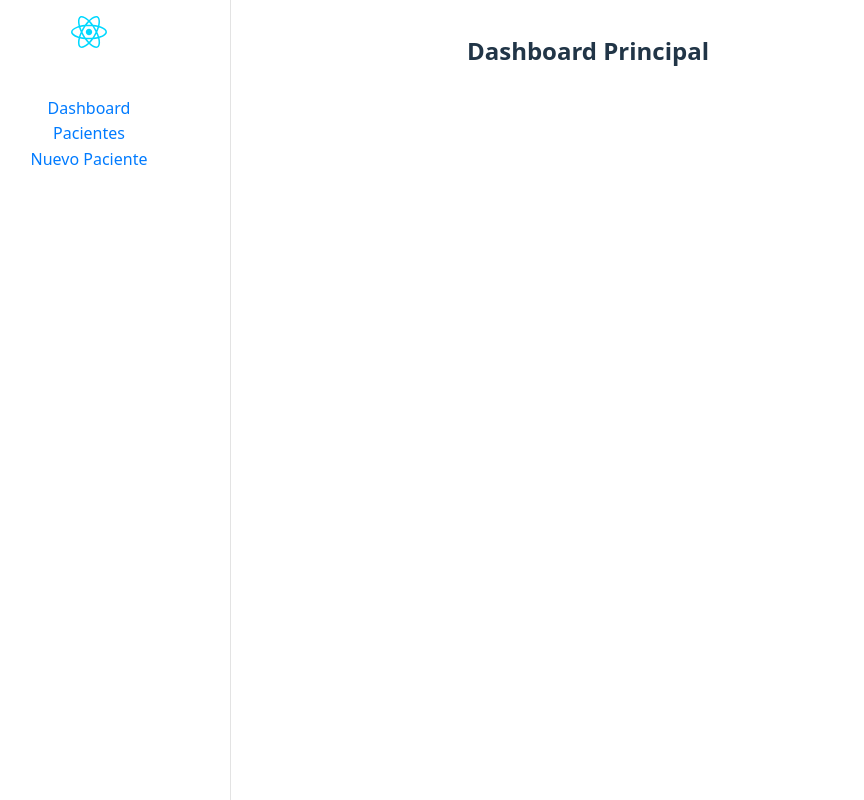
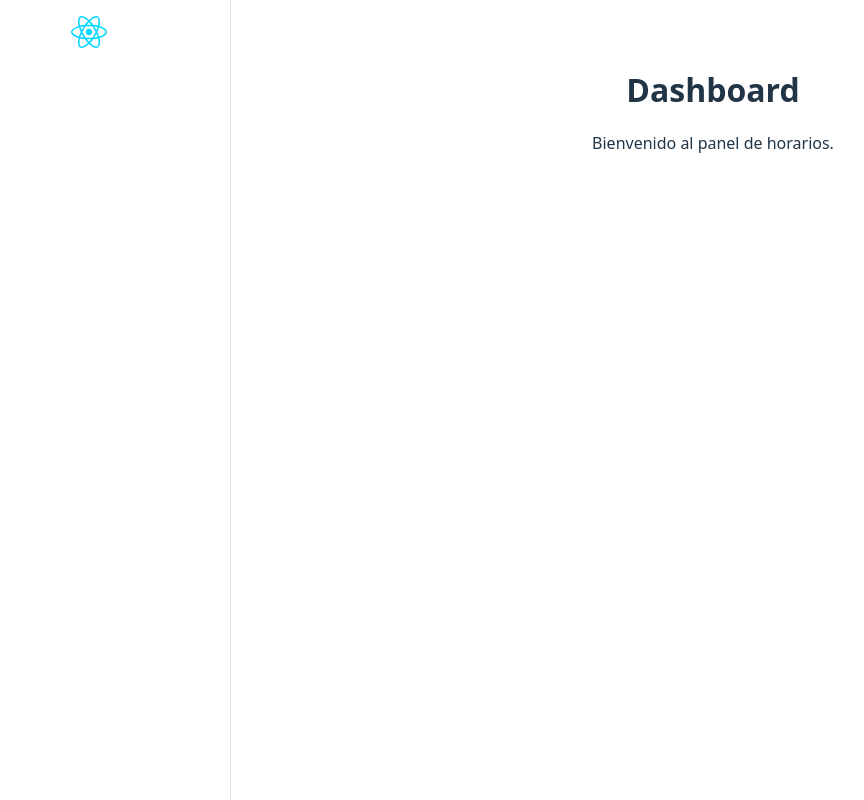
Before and after one commit to JaquelineCarmona0597/AppWeb_veterinaria, a React (Vite) app: page /admin/horarios in a window 1280 px wide. Shown: the whole page, without its empty margins (52-916 px from the left). Built offline with nearby package versions, Linux system fonts and the light colour scheme.

Commit message:
añadir routeo en approuter

```diff
--- a/src/App.jsx
+++ b/src/App.jsx
@@ -1,24 +1,15 @@
-import React, { useState } from 'react';
-import Login from './components/auth/login';      // Asegúrate que la ruta sea correcta
-import SignUp from './components/auth/SignUp';
-import AdminPanel from './components/admin/adminpanel';     // Importa el nuevo componente
+// App.js
+
+import React from 'react';
 import './css/App.css';
+import AppRouter from './components/routes/AppRouter'; // Importa el enrutador
 
 function App() {
-  const [isLoginPage, setIsLoginPage] = useState(true);
-
-  // Funciones para cambiar entre vistas
-  const navigateToSignUp = () => setIsLoginPage(false);
-  const navigateToLogin = () => setIsLoginPage(true);
-
+  // Ya no se necesita el estado para manejar qué página se muestra.
+  // ¡El componente AppRouter se encarga de todo eso ahora!
   return (
     <div className="App">
-{/*       {isLoginPage ? (
-        <Login onNavigateToSignUp={navigateToSignUp} />
-      ) : (
-        <SignUp onNavigateToLogin={navigateToLogin} />
-      )} */}
-      <AdminPanel />
+      <AppRouter />
     </div>
   );
 }
--- a/src/components/admin/adminpanel.jsx
+++ b/src/components/admin/adminpanel.jsx
@@ -1,29 +1,40 @@
 // src/components/admin/adminpanel.jsx
 
 import React from 'react';
-import { Routes, Route } from 'react-router-dom';
+import { Outlet } from 'react-router-dom';
+import Sidebar from './siderbar.jsx';
+import logo from '../../assets/react.svg';
 
-import Sidebar from './siderbar.jsx'; // Tu nuevo sidebar
-import adminRoutes from '../routes/adminRoutes.js'; // Las rutas que creamos
-import logo from '../../assets/react.svg'; // Usaremos el logo de React como ejemplo
+// --- SOLUCIÓN AQUÍ ---
+// 1. Definimos la lista de rutas directamente en este archivo.
+//    Esta es la información que el Sidebar necesita para mostrar los enlaces.
+const adminRoutes = [
+  {
+    path: "/admin/dashboard",
+    name: "Dashboard",
+    icon: "fa-solid fa-chart-pie", // Ejemplo de ícono (puedes cambiarlo)
+  },
+  {
+    path: "/admin/veterinarios",
+    name: "Veterinarios",
+    icon: "fa-solid fa-user-doctor",
+  },
+  {
+    path: "/admin/horarios",
+    name: "Horarios",
+    icon: "fa-solid fa-calendar-days",
+  }
+];
+
+const mainContentStyle = {
+  marginLeft: '250px',
+  padding: '2rem'
+};
 
 const AdminPanel = () => {
-
-  const getRoutes = (routes) => {
-    return routes.map((prop, key) => {
-      if (prop.layout === "/admin") {
-        return (
-          // Por ahora, solo renderizamos un texto simple para cada ruta
-          <Route path={prop.path} element={<h2>{prop.name}</h2>} key={key} />
-        );
-      } else {
-        return null;
-      }
-    });
-  };
-
   return (
     <>
+      {/* 2. Le pasamos la lista que acabamos de crear al Sidebar */}
       <Sidebar
         routes={adminRoutes}
         logo={{
@@ -32,12 +43,8 @@ const AdminPanel = () => {
           imgAlt: "Logo",
         }}
       />
-      <div className="main-content">
-        <Routes>
-          {getRoutes(adminRoutes)}
-          {/* Puedes añadir una ruta por defecto */}
-          <Route path="*" element={<h2>Dashboard Principal</h2>} />
-        </Routes>
+      <div style={mainContentStyle} className="main-content">
+        <Outlet />
       </div>
     </>
   );
--- a/src/components/auth/login.jsx
+++ b/src/components/auth/login.jsx
@@ -12,6 +12,7 @@ import TextField from '@mui/material/TextField';
 import Typography from '@mui/material/Typography';
 import Stack from '@mui/material/Stack';
 import Card from '@mui/material/Card';
+import { Link } from 'react-router-dom';
 
 import { GoogleIcon} from './customicons';
 
--- /dev/null
+++ b/src/components/routes/AppRouter.jsx
@@ -0,0 +1,34 @@
+// src/router/AppRouter.jsx
+
+import React from 'react';
+import { BrowserRouter, Routes, Route, Navigate } from 'react-router-dom';
+import Login from '../auth/login.jsx';
+import SignUp from '../auth/SignUp.jsx';
+import AdminPanel from '../admin/adminpanel.jsx';
+import Dashboard from '../views/Dashboard.jsx';
+import Veterinarios from '../views/Veterinarios.jsx';
+import Horarios from '../views/Horarios.jsx';
+
+const AppRouter = () => {
+  return (
+
+      <Routes>
+
+        <Route path="/admin" element={<AdminPanel />}>
+          <Route path="dashboard" element={<Dashboard />} />
+          <Route path="veterinarios" element={<Veterinarios />} />
+          <Route path="horarios" element={<Horarios />} />
+          <Route index element={<Navigate to="dashboard" replace />} />
+        </Route>
+
+
+        <Route path="/auth/login" element={<Login />} />
+        <Route path="/auth/signup" element={<SignUp />} />
+
+        <Route path="/" element={<Navigate to="/auth/login" replace />} />
+      </Routes>
+
+  );
+};
+
+export default AppRouter;
--- a/src/components/routes/adminRoutes.js
+++ /dev/null
@@ -1,34 +0,0 @@
-// src/routes/adminRoutes.js
-
-
-
-// Definimos las rutas del panel de administración
-
-const routes = [
-  {
-    path: "/dashboard",
-    name: "Dashboard",
-    icon: "ni ni-tv-2 text-primary", // Ícono de la plantilla original
-    layout: "/admin",
-  },
-  {
-    path: "/pacientes",
-    name: "Pacientes",
-    icon: "ni ni-bullet-list-67 text-red",
-    layout: "/admin",
-  },
-  {
-    path: "/nuevo-paciente",
-    name: "Nuevo Paciente",
-    icon: "ni ni-fat-add text-blue",
-    layout: "/admin",
-  },
-  {
-    path: "/login",
-    name: "Login",
-    icon: "ni ni-key-25 text-info",
-    layout: "/auth",
-  },
-];
-
-export default routes;
--- /dev/null
+++ b/src/components/views/Dashboard.jsx
@@ -0,0 +1,13 @@
+// src/views/Dashboard.jsx
+import React from 'react';
+
+const Dashboard = () => {
+  return (
+    <div>
+      <h1>Dashboard</h1>
+      <p>Bienvenido al panel de dashboard.</p>
+    </div>
+  );
+};
+
+export default Dashboard;
--- /dev/null
+++ b/src/components/views/Horarios.jsx
@@ -0,0 +1,13 @@
+// src/views/Dashboard.jsx
+import React from 'react';
+
+const Dashboard = () => {
+  return (
+    <div>
+      <h1>Dashboard</h1>
+      <p>Bienvenido al panel de horarios.</p>
+    </div>
+  );
+};
+
+export default Dashboard;
--- /dev/null
+++ b/src/components/views/Veterinarios.jsx
@@ -0,0 +1,13 @@
+// src/views/Dashboard.jsx
+import React from 'react';
+
+const Dashboard = () => {
+  return (
+    <div>
+      <h1>Dashboard</h1>
+      <p>Bienvenido al panel de veterinarios.</p>
+    </div>
+  );
+};
+
+export default Dashboard;
```
